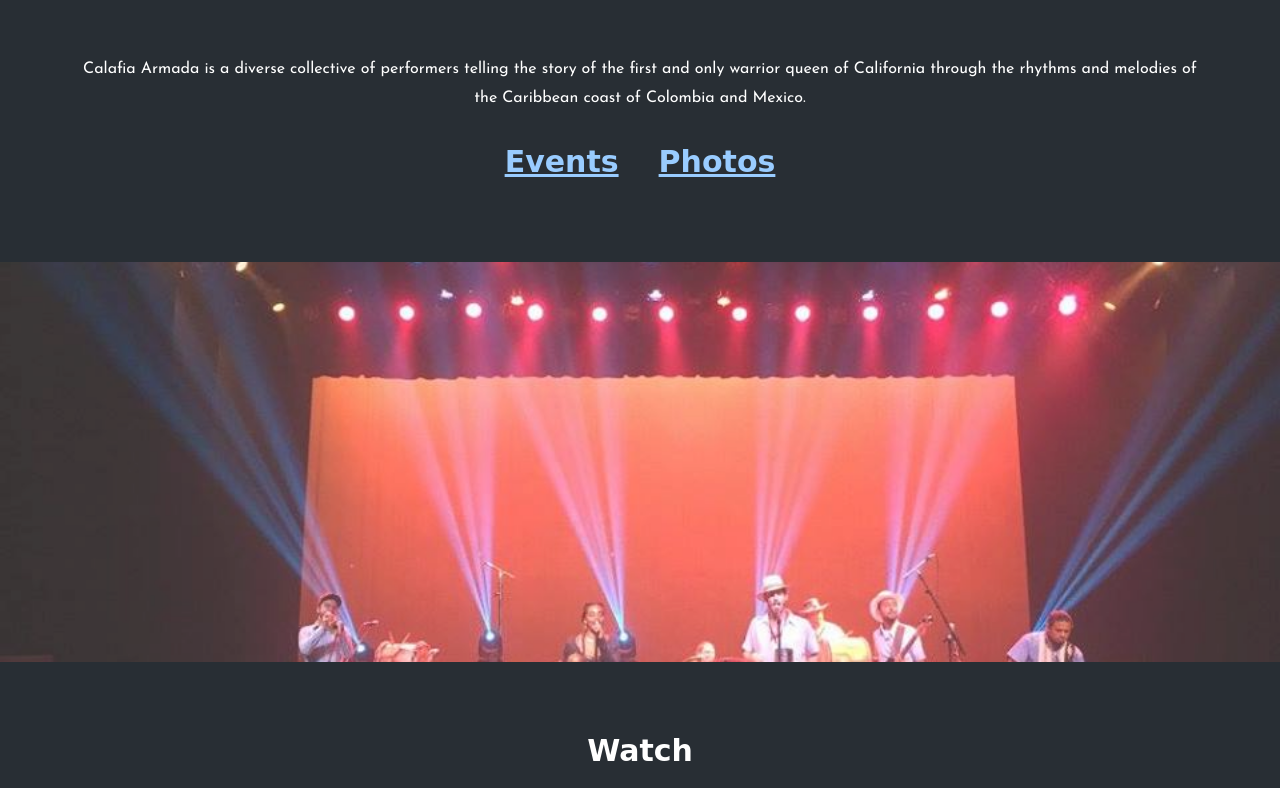
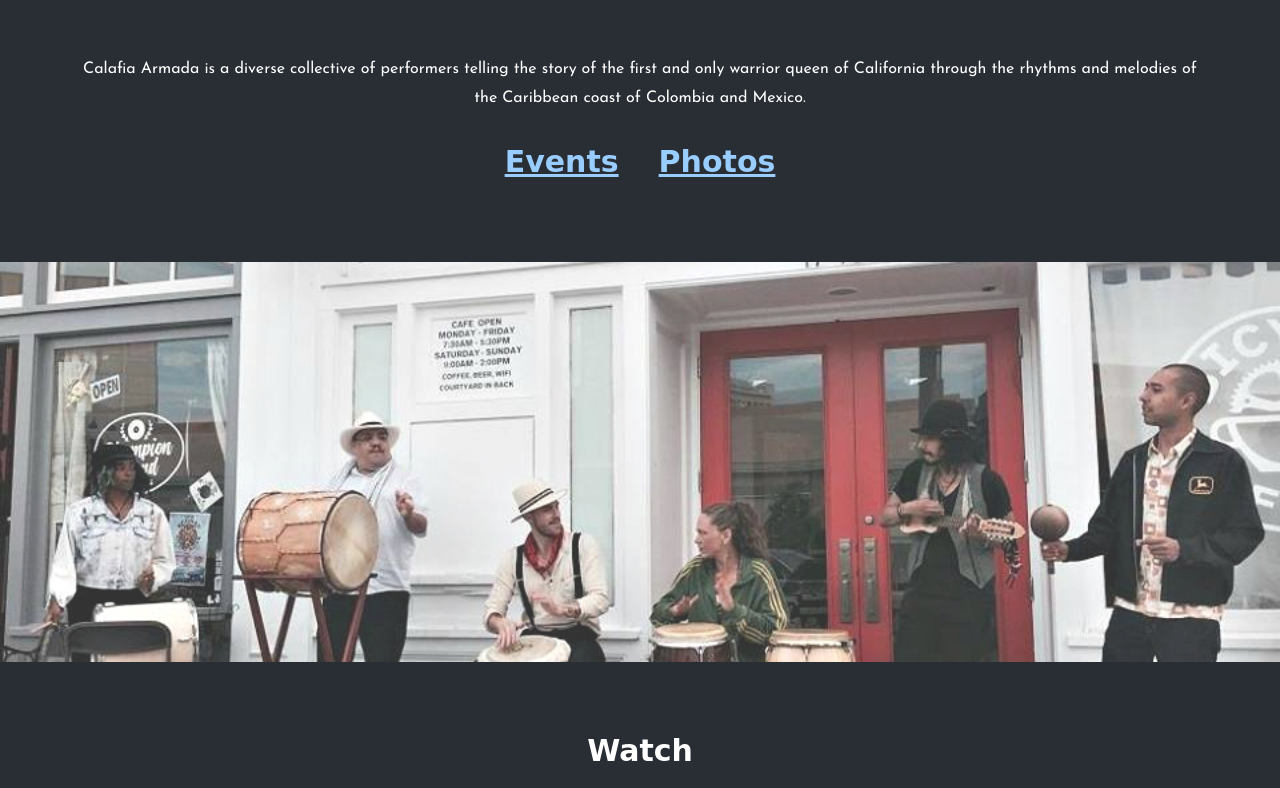
Before and after one commit to Sabrina357/calafia.github.io, a plain HTML site: page index.html in a window 1280 px wide. Shown: the part 811-1599 px from the top of the page. Drawn offline with nearby package versions, Linux system fonts and the light colour scheme; grey boxes are pictures that could not be loaded; a web font is replaced by a local one.

Commit message:
new pimg2 photo macla

```diff
--- a/css/style.css
+++ b/css/style.css
@@ -59,7 +59,7 @@ strong {
 }
 
 .pimg2{
-  background-image:url('../img/humb2.jpg');
+  background-image:url('../img/macla1.jpg');
   min-height:400px;
 }
 
```
